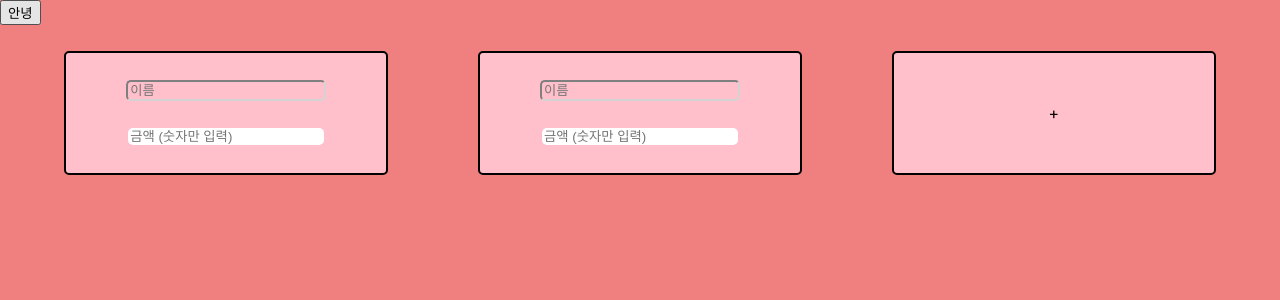
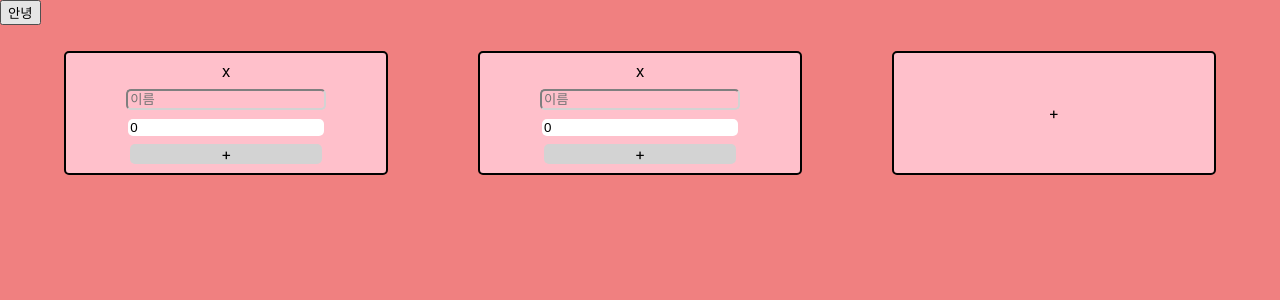
Before and after one commit to cohyun/nbbang, a React (Create React App) app: page / in a window 1280 px wide. Shown: the top 300 px of the page. Built offline with nearby package versions, Linux system fonts and the light colour scheme.

Commit message:
누르면 id 출력

```diff
--- a/src/App.css
+++ b/src/App.css
@@ -41,3 +41,11 @@ align-items: center;
   border-radius: 5px;
   border-width: 0px;
 }
+
+.MoneyPlus{
+  background-color: lightgray;
+  width: 60%;
+  border-radius: 5px;
+  border-width: 0px;
+  text-align: center;
+}
--- a/src/Userlist.js
+++ b/src/Userlist.js
@@ -4,8 +4,10 @@ import "./App.css";
 function User({ user }) {
   const [newName, setnewName] = useState("");
   const [newMoney, setnewMoney] = useState(0);
+  const moneyList = [];
   return (
     <div className="UserCard">
+      <div onClick={() => {}}>x</div>
       <input
         className="NameInput"
         placeholder="이름"
@@ -13,8 +15,14 @@ function User({ user }) {
           user.username = e.target.value;
         }}
       />
-      <input className="MoneyInput" placeholder="금액 (숫자만 입력)" />
-      {/* <b>{user.username}</b> <a>({user.money}원)</a> */}
+      <input
+        className="MoneyInput"
+        placeholder="금액 (숫자만 입력)"
+        defaultValue="0"
+      />
+      <div className="MoneyPlus" onClick={() => {}}>
+        +
+      </div>
     </div>
   );
 }
@@ -22,12 +30,12 @@ const users = [
   {
     id: 1,
     username: "이름",
-    money: 0,
+    money: [0],
   },
   {
     id: 2,
     username: "이름",
-    money: 0,
+    money: [0],
   },
 ];
 let idNum = 3;
@@ -46,7 +54,7 @@ function UserList() {
           users.push({
             id: idNum,
             username: "이름",
-            money: 0,
+            money: [0],
           });
           idNum++;
           setFresh(refresh + 1);
```
